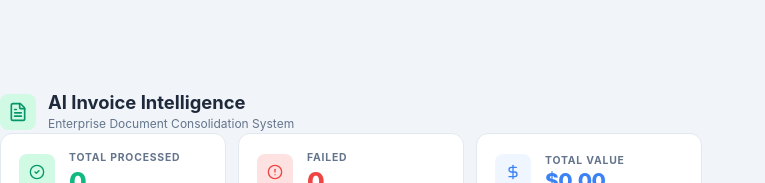
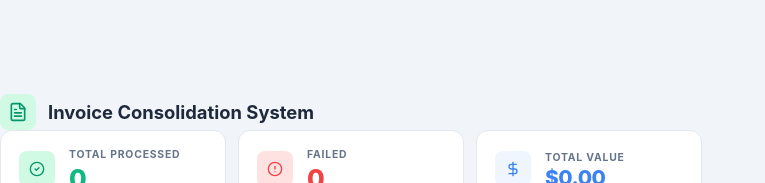
Before and after one commit to AnuSriValli-4/AI_invoice_processor, a React app in the folder frontend/: page / in a window 1280 px wide. Shown: the top 183 px of the page, without its empty margins (0-765 px from the left). Built offline with nearby package versions, Linux system fonts and the light colour scheme; no server answers; the HTML template or start-up script is replaced by a standard one.

Commit message:
Update App.jsx

```diff
--- a/frontend/src/App.jsx
+++ b/frontend/src/App.jsx
@@ -181,12 +181,12 @@ export default function App() {
         <div className="header-inner">
           <div className="header-icon"><FileText size={20} /></div>
           <div>
-            <h1>AI Invoice Intelligence</h1>
-            <p>Enterprise Document Consolidation System</p>
+            <h1>Invoice Consolidation System</h1>
           </div>
         </div>
       </header>
 
+      {/* KPI Row */}
       <div className="kpi-row">
         <div className="kpi-card">
           <div className="kpi-icon success-icon"><CheckCircle2 size={16} /></div>
@@ -211,6 +211,7 @@ export default function App() {
         </div>
       </div>
 
+      {/* Chart */}
       <div className="chart-section">
         <p className="chart-title">Invoices by Date</p>
         {chartData.length === 0 ? (
@@ -234,6 +235,7 @@ export default function App() {
         )}
       </div>
 
+      {/* Upload Zone */}
       <div
         {...getRootProps()}
         className={`dropzone-box ${isDragActive ? 'dropzone-active' : ''} ${files.length > 0 ? 'dropzone-ready' : ''}`}
@@ -250,6 +252,7 @@ export default function App() {
         <p className="dropzone-hint">Supports PNG, JPG, TIFF, WEBP, BMP, PDF, Excel, CSV, ZIP</p>
       </div>
 
+      {/* Progress Bar */}
       {loading && (
         <div className="progress-wrapper">
           <div className="progress-info">
@@ -262,6 +265,7 @@ export default function App() {
         </div>
       )}
 
+      {/* Actions */}
       <div className="action-bar">
         <button className="process-btn" onClick={handleUpload} disabled={loading || files.length === 0}>
           {loading ? (
@@ -279,6 +283,7 @@ export default function App() {
 
       </div>
 
+      {/* Status Banner */}
       {statusMessage && (
         <div className={`status-banner status-${statusType}`}>
           {statusType === 'success' && <CheckCircle2 size={13} />}
@@ -287,6 +292,7 @@ export default function App() {
         </div>
       )}
 
+      {/* Table */}
       <div className="table-wrapper">
         <table>
           <thead>
```
